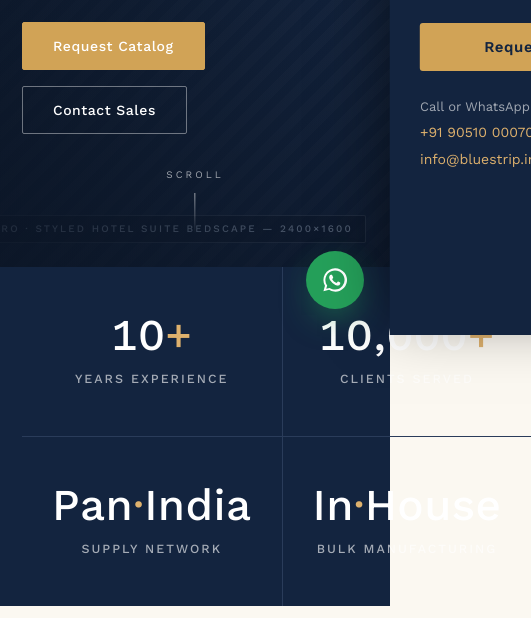
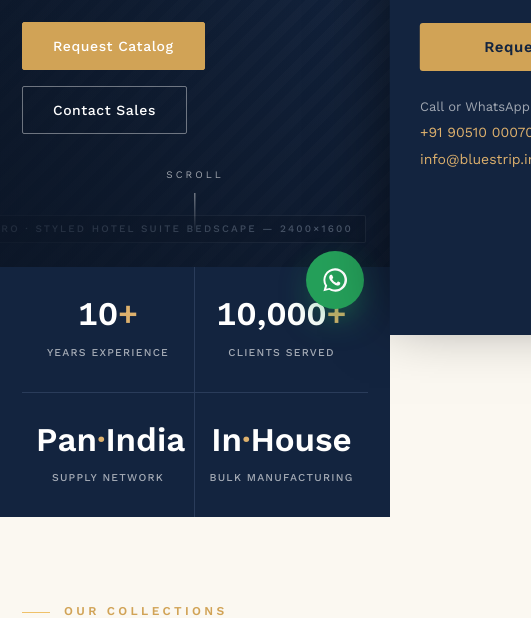
Before and after one commit to Bluestrip-cpu/bluestrip-site, a plain HTML site: page index.html in a window 390 px wide. Shown: the part 509-1127 px from the top of the page, 531 px wide, since content can reach past the window. Drawn offline with nearby package versions, Linux system fonts and the light colour scheme.

Commit message:
Add files via upload

```diff
--- a/index.html
+++ b/index.html
@@ -14,6 +14,9 @@
 <link rel="preconnect" href="https://fonts.gstatic.com" crossorigin />
 <link href="https://fonts.googleapis.com/css2?family=Cormorant+Garamond:ital,wght@0,400;0,500;0,600;1,400&family=Work+Sans:wght@300;400;500;600&display=swap" rel="stylesheet" />
 <style>
+  html,body{overflow-x:hidden;max-width:100%;}
+  *{min-width:0;}
+
   :root{
     --navy:#13243f;
     --navy-800:#0f1c30;
@@ -168,7 +171,7 @@
   .stats .wrap{display:grid;grid-template-columns:repeat(4,1fr);}
   .stat{padding:46px 30px;text-align:center;border-left:1px solid var(--hairline-dark);}
   .stat:first-child{border-left:none;}
-  .stat .num{font-family:var(--sans);font-size:44px;font-weight:500;letter-spacing:.01em;color:#fff;line-height:1;font-variant-numeric:lining-nums tabular-nums;font-feature-settings:"lnum" 1,"tnum" 1;}
+  .stat .num{font-family:var(--sans);font-size:clamp(30px,7vw,44px);font-weight:600;letter-spacing:0;color:#fff;line-height:1.05;white-space:nowrap;font-variant-numeric:lining-nums tabular-nums;font-feature-settings:"lnum" 1,"tnum" 1;}
   .stat .num span{color:var(--gold-soft);}
   .stat .label{margin-top:12px;font-size:12.5px;font-weight:500;letter-spacing:.16em;text-transform:uppercase;color:rgba(255,255,255,.62);}
 
@@ -362,9 +365,11 @@
     .section-head h2{font-size:34px;}
     .hero h1{font-size:clamp(38px,10vw,56px);}
     .stats .wrap{grid-template-columns:1fr 1fr;}
-    .stat{border-left:none;border-top:1px solid var(--hairline-dark);}
+    .stat{padding:30px 14px;border-left:none;border-top:1px solid var(--hairline-dark);}
     .stat:nth-child(odd){border-right:1px solid var(--hairline-dark);}
     .stat:nth-child(1),.stat:nth-child(2){border-top:none;}
+    .stat .num{font-size:clamp(26px,8.5vw,40px);}
+    .stat .label{font-size:10.5px;letter-spacing:.12em;}
     .coll-grid{grid-template-columns:1fr;}
     .tier-grid{grid-template-columns:1fr;}
     .why-points{grid-template-columns:1fr;}
```
